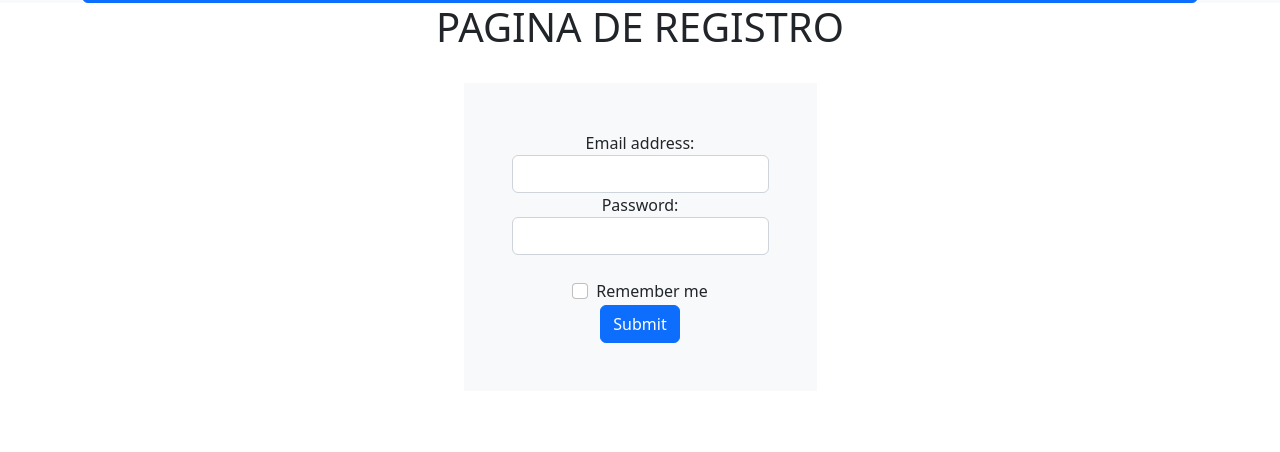
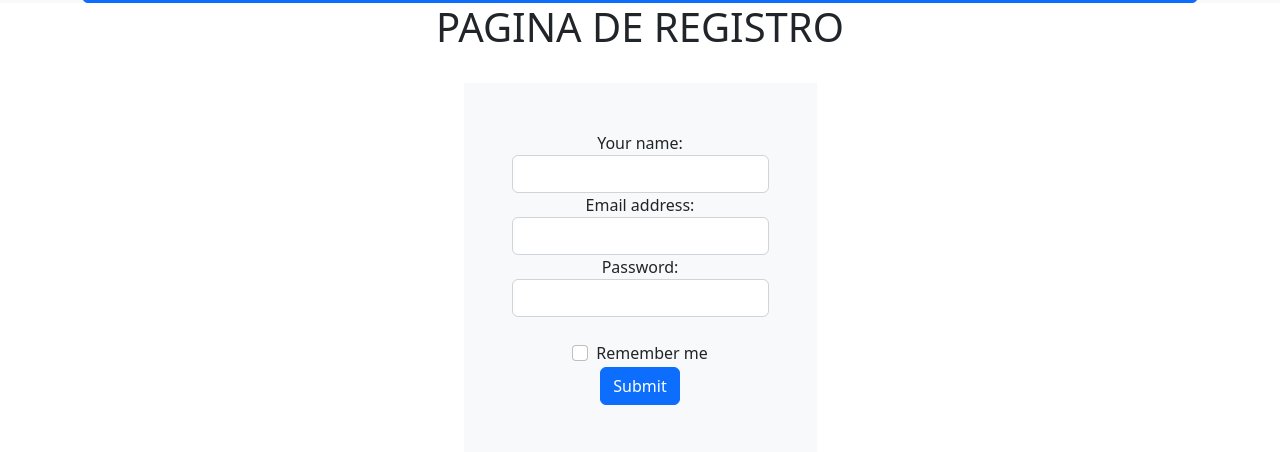
Before and after one commit to RobertoBula/proyectophp, a PHP site: page /index.php?action=registro in a window 1280 px wide. Shown: the part 91-543 px from the top of the page. Run offline with PHP 8.4, Linux system fonts and the light colour scheme.

Commit message:
se arreglo el form de registro

```diff
--- a/views/modules/registro.php
+++ b/views/modules/registro.php
@@ -2,6 +2,10 @@
 <br>
 <div class="d-flex justify-content-center text-center">
 	<form class="p-5 bg-light">
+	<div class="form-group">
+			<label for="name"> Your name:</label>
+			<input type="text" class="form-control" id="email">
+		</div>
 		<div class="form-group">
 			<label for="email">Email address:</label>
 			<input type="email" class="form-control" id="email">
```
